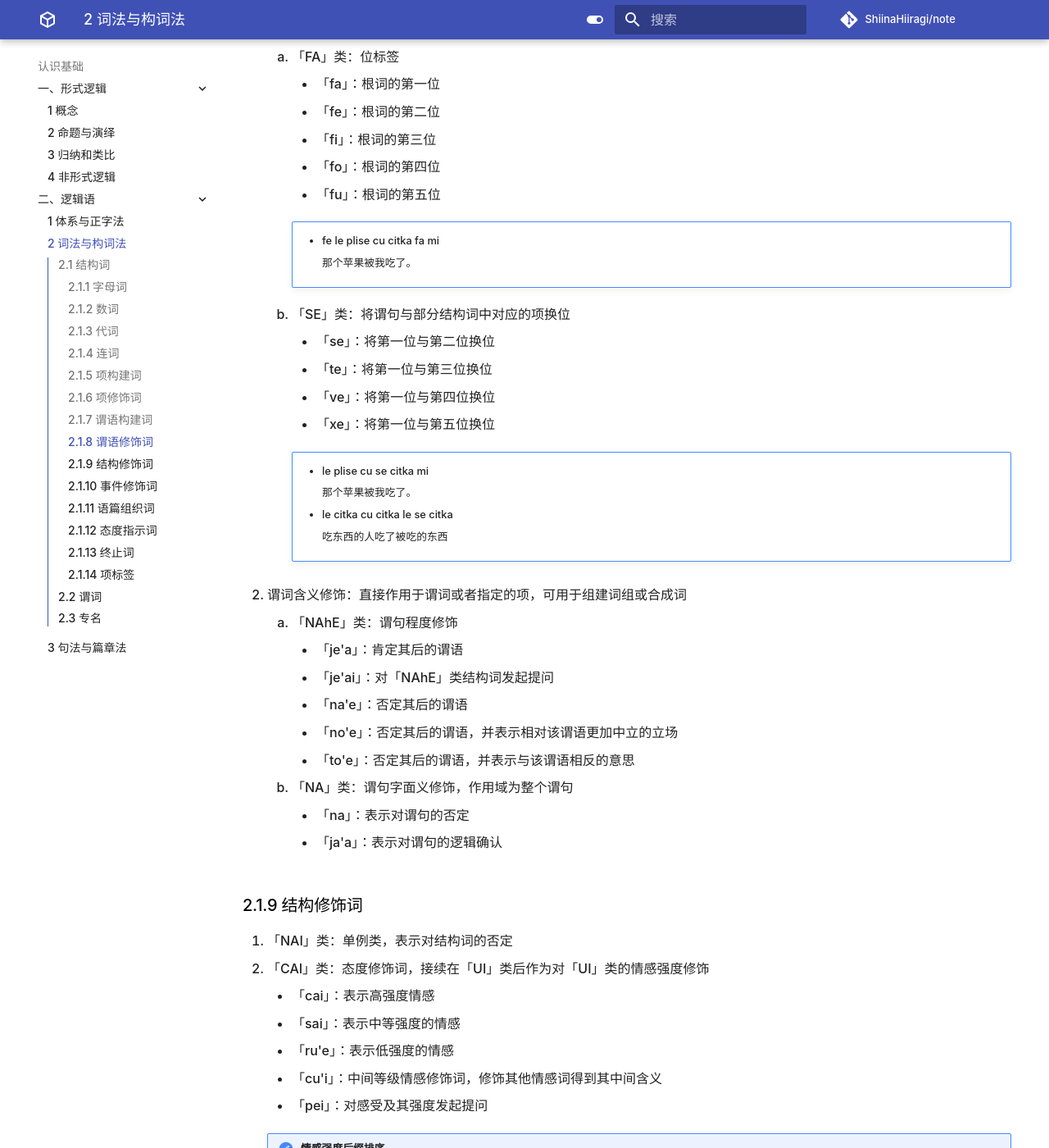
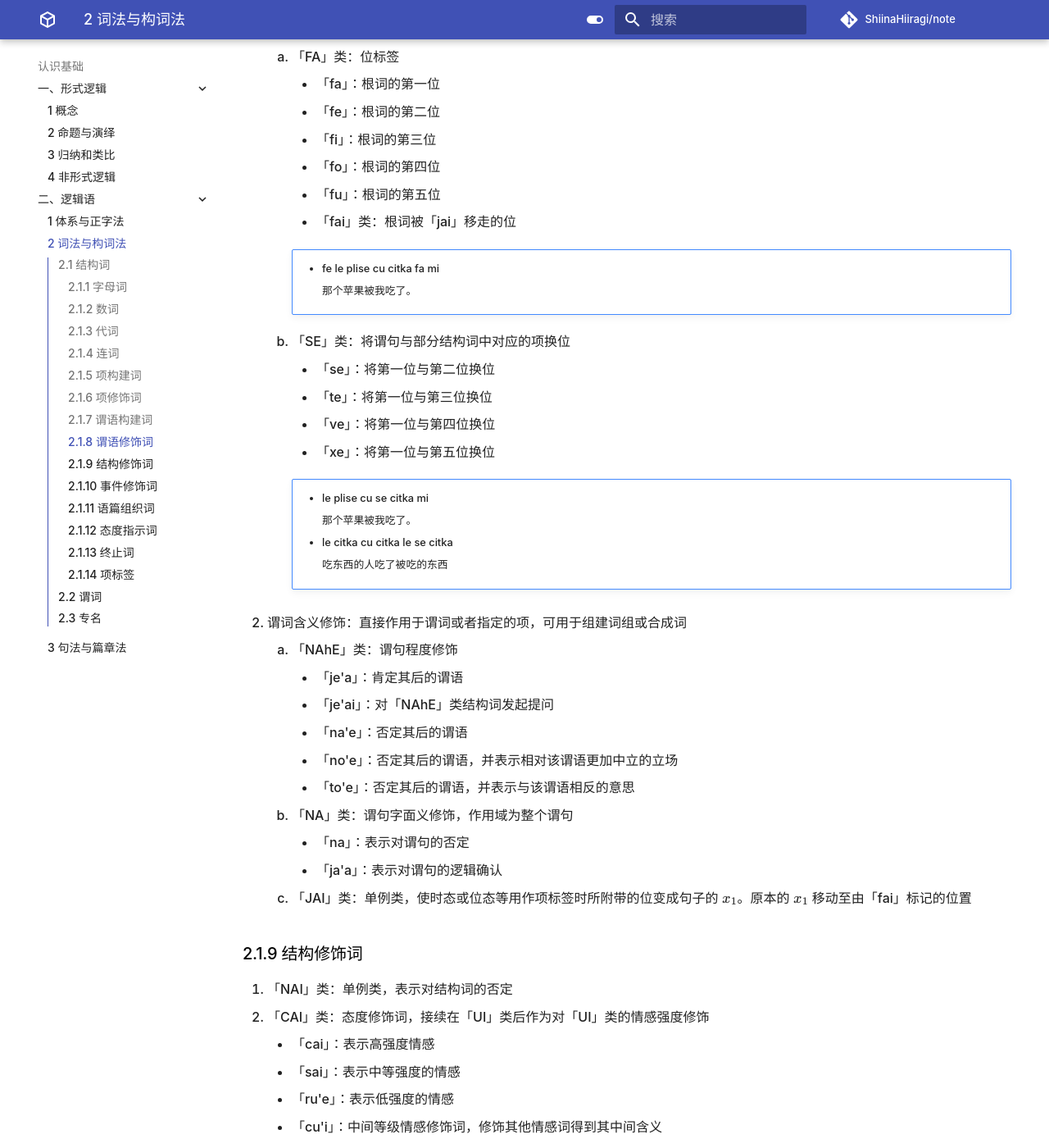
Before and after one commit to ShiinaHiiragi/note, an MkDocs documentation site: the page built from docs/cogn/jbo/lex.md, in a window 1280 px wide and 1400 px high, scrolled down 11910 px. Shown: the whole window at 82% size. Built offline with MkDocs 1.6.1 and Material for MkDocs 9.7.7, drawn with Linux system fonts in a browser that asks for light colours; comment, search, counter and statistics services are not loaded.

Commit message:
add lift

```diff
--- a/docs/cogn/jbo/lex.md
+++ b/docs/cogn/jbo/lex.md
@@ -431,6 +431,7 @@
         - 「fi」：根词的第三位
         - 「fo」：根词的第四位
         - 「fu」：根词的第五位
+        - 「fai」类：根词被「jai」移走的位
 
         !!! note ""
             - fe le plise cu citka fa mi
@@ -462,6 +463,7 @@
     2. 「NA」类：谓句字面义修饰，作用域为整个谓句
         - 「na」：表示对谓句的否定
         - 「ja'a」：表示对谓句的逻辑确认
+    3. 「JAI」类：单例类，使时态或位态等用作项标签时所附带的位变成句子的 $x_1$。原本的 $x_1$ 移动至由「fai」标记的位置
 
 ### 2.1.9 结构修饰词
 1. 「NAI」类：单例类，表示对结构词的否定
```
